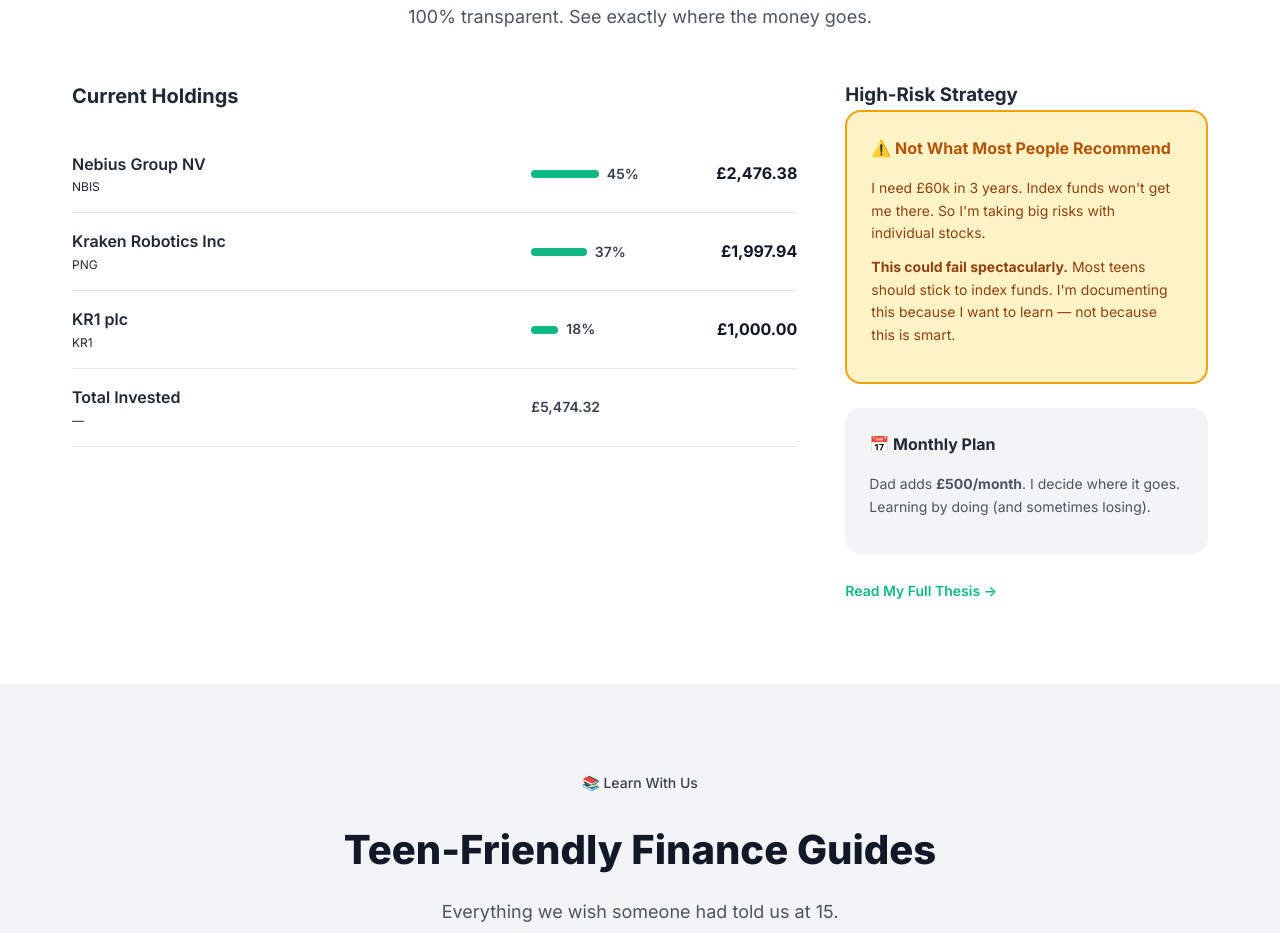
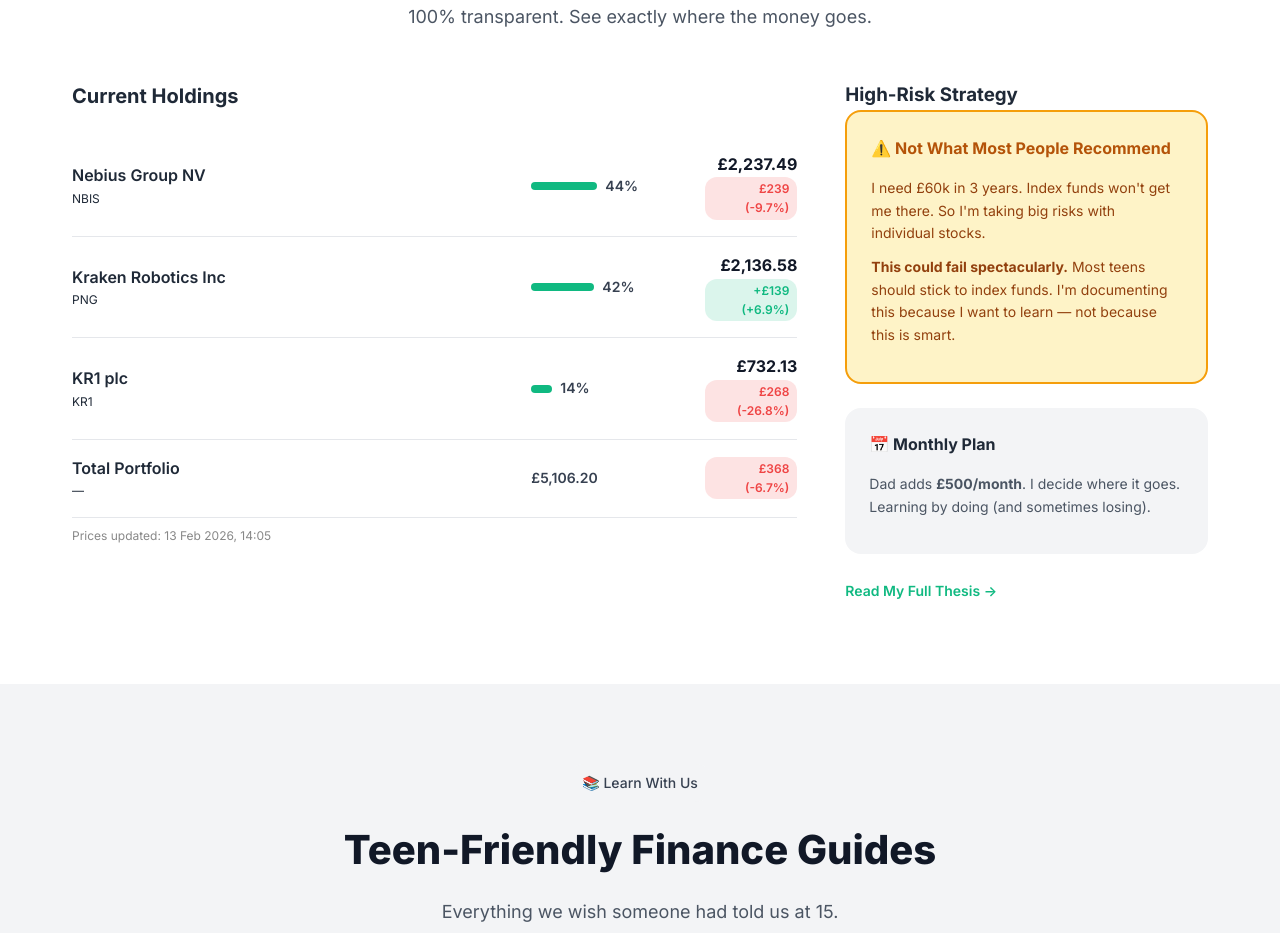
Before and after one commit to izaimza0-topbruv/imzainvest, a website: page index.html in a window 1280 px wide. Shown: the part 2437-3370 px from the top of the page. Drawn offline with Linux system fonts and the light colour scheme.

Commit message:
Live portfolio P/L from prices.json + daily price updater

```diff
--- a/index.html
+++ b/index.html
@@ -263,48 +263,24 @@
                 <div class="portfolio-grid">
                 <div class="portfolio-holdings">
                     <h3>Current Holdings</h3>
+                    <div id="portfolio-holdings-live">
+                        <!-- Populated by JS from prices.json -->
+                        <noscript>
                             <div class="holding">
-                        <div class="holding-info">
-                            <span class="holding-name">Nebius Group NV</span>
-                            <span class="holding-ticker">NBIS</span>
-                        </div>
-                        <div class="holding-allocation">
-                            <div class="allocation-bar" style="width: 45%;"></div>
-                            <span class="allocation-percent">45%</span>
-                        </div>
+                                <div class="holding-info"><span class="holding-name">Nebius Group NV</span><span class="holding-ticker">NBIS</span></div>
                                 <div class="holding-value">£2,476.38</div>
                             </div>
                             <div class="holding">
-                        <div class="holding-info">
-                            <span class="holding-name">Kraken Robotics Inc</span>
-                            <span class="holding-ticker">PNG</span>
-                        </div>
-                        <div class="holding-allocation">
-                            <div class="allocation-bar" style="width: 37%;"></div>
-                            <span class="allocation-percent">37%</span>
-                        </div>
+                                <div class="holding-info"><span class="holding-name">Kraken Robotics Inc</span><span class="holding-ticker">PNG</span></div>
                                 <div class="holding-value">£1,997.94</div>
                             </div>
                             <div class="holding">
-                        <div class="holding-info">
-                            <span class="holding-name">KR1 plc</span>
-                            <span class="holding-ticker">KR1</span>
-                        </div>
-                        <div class="holding-allocation">
-                            <div class="allocation-bar" style="width: 18%;"></div>
-                            <span class="allocation-percent">18%</span>
-                        </div>
+                                <div class="holding-info"><span class="holding-name">KR1 plc</span><span class="holding-ticker">KR1</span></div>
                                 <div class="holding-value">£1,000.00</div>
                             </div>
-                    <div class="holding cash-row">
-                        <div class="holding-info">
-                            <span class="holding-name">Total Invested</span>
-                            <span class="holding-ticker">—</span>
+                        </noscript>
                     </div>
-                        <div class="holding-allocation">
-                            <span class="allocation-percent tiny">£5,474.32</span>
-                        </div>
-                    </div>
+                    <p id="portfolio-updated" style="font-size:0.75rem;color:#888;margin-top:0.5rem;"></p>
                 </div>
 
                 <div class="portfolio-strategy">
@@ -682,5 +658,54 @@
     </footer>
 
     <script defer src="script.js"></script>
+<script>
+(function(){
+  fetch('/prices.json').then(r=>r.json()).then(data=>{
+    const el=document.getElementById('portfolio-holdings-live');
+    if(!el||!data.holdings)return;
+    let html='';
+    const total=data.totals;
+    data.holdings.forEach(h=>{
+      const pct=((h.valueGBP/total.value)*100).toFixed(0);
+      const plClass=h.plGBP>=0?'profit':'loss';
+      const plSign=h.plGBP>=0?'+':'';
+      html+=`<div class="holding">
+        <div class="holding-info">
+          <span class="holding-name">${h.name}</span>
+          <span class="holding-ticker">${h.ticker}</span>
+        </div>
+        <div class="holding-allocation">
+          <div class="allocation-bar" style="width:${pct}%"></div>
+          <span class="allocation-percent">${pct}%</span>
+        </div>
+        <div class="holding-value">
+          £${h.valueGBP.toLocaleString('en-GB',{minimumFractionDigits:2})}
+          <span class="pl-badge ${plClass}">${plSign}£${Math.abs(h.plGBP).toFixed(0)} (${plSign}${h.plPct.toFixed(1)}%)</span>
+        </div>
+      </div>`;
+    });
+    const tPlClass=total.plGBP>=0?'profit':'loss';
+    const tSign=total.plGBP>=0?'+':'';
+    html+=`<div class="holding cash-row">
+      <div class="holding-info">
+        <span class="holding-name">Total Portfolio</span>
+        <span class="holding-ticker">—</span>
+      </div>
+      <div class="holding-allocation">
+        <span class="allocation-percent tiny">£${total.value.toLocaleString('en-GB',{minimumFractionDigits:2})}</span>
+      </div>
+      <div class="holding-value">
+        <span class="pl-badge ${tPlClass}">${tSign}£${Math.abs(total.plGBP).toFixed(0)} (${tSign}${total.plPct.toFixed(1)}%)</span>
+      </div>
+    </div>`;
+    el.innerHTML=html;
+    const upd=document.getElementById('portfolio-updated');
+    if(upd){
+      const d=new Date(data.updated);
+      upd.textContent='Prices updated: '+d.toLocaleDateString('en-GB',{day:'numeric',month:'short',year:'numeric',hour:'2-digit',minute:'2-digit'});
+    }
+  }).catch(()=>{});
+})();
+</script>
 </body>
 </html>
--- /dev/null
+++ b/prices.json
@@ -0,0 +1,54 @@
+{
+  "updated": "2026-02-13T14:05:00Z",
+  "fx": {
+    "GBPUSD": 1.3635,
+    "GBPCAD": 1.8552
+  },
+  "holdings": [
+    {
+      "name": "Nebius Group NV",
+      "ticker": "NBIS",
+      "exchange": "NASDAQ",
+      "units": 34,
+      "costGBP": 2476.38,
+      "priceRaw": 89.73,
+      "currency": "USD",
+      "priceGBP": 65.81,
+      "valueGBP": 2237.49,
+      "plGBP": -238.89,
+      "plPct": -9.65
+    },
+    {
+      "name": "Kraken Robotics Inc",
+      "ticker": "PNG",
+      "exchange": "TSX-V",
+      "units": 549,
+      "costGBP": 1997.94,
+      "priceRaw": 7.22,
+      "currency": "CAD",
+      "priceGBP": 3.89,
+      "valueGBP": 2136.58,
+      "plGBP": 138.64,
+      "plPct": 6.94
+    },
+    {
+      "name": "KR1 plc",
+      "ticker": "KR1",
+      "exchange": "AQSE",
+      "units": 4141,
+      "costGBP": 1000.00,
+      "priceRaw": 17.68,
+      "currency": "GBp",
+      "priceGBP": 0.1768,
+      "valueGBP": 732.13,
+      "plGBP": -267.87,
+      "plPct": -26.79
+    }
+  ],
+  "totals": {
+    "invested": 5474.32,
+    "value": 5106.20,
+    "plGBP": -368.12,
+    "plPct": -6.72
+  }
+}
--- a/style.css
+++ b/style.css
@@ -2119,3 +2119,21 @@ body {
         margin-bottom: 0.5rem;
     }
 }
+
+/* Portfolio P/L badges */
+.pl-badge {
+    display: inline-block;
+    font-size: 0.75rem;
+    font-weight: 600;
+    padding: 2px 8px;
+    border-radius: 12px;
+    margin-left: 8px;
+}
+.pl-badge.profit {
+    background: rgba(16, 185, 129, 0.15);
+    color: #10b981;
+}
+.pl-badge.loss {
+    background: rgba(239, 68, 68, 0.15);
+    color: #ef4444;
+}
```
Lines whose indentation alone changed are shown as unchanged.
